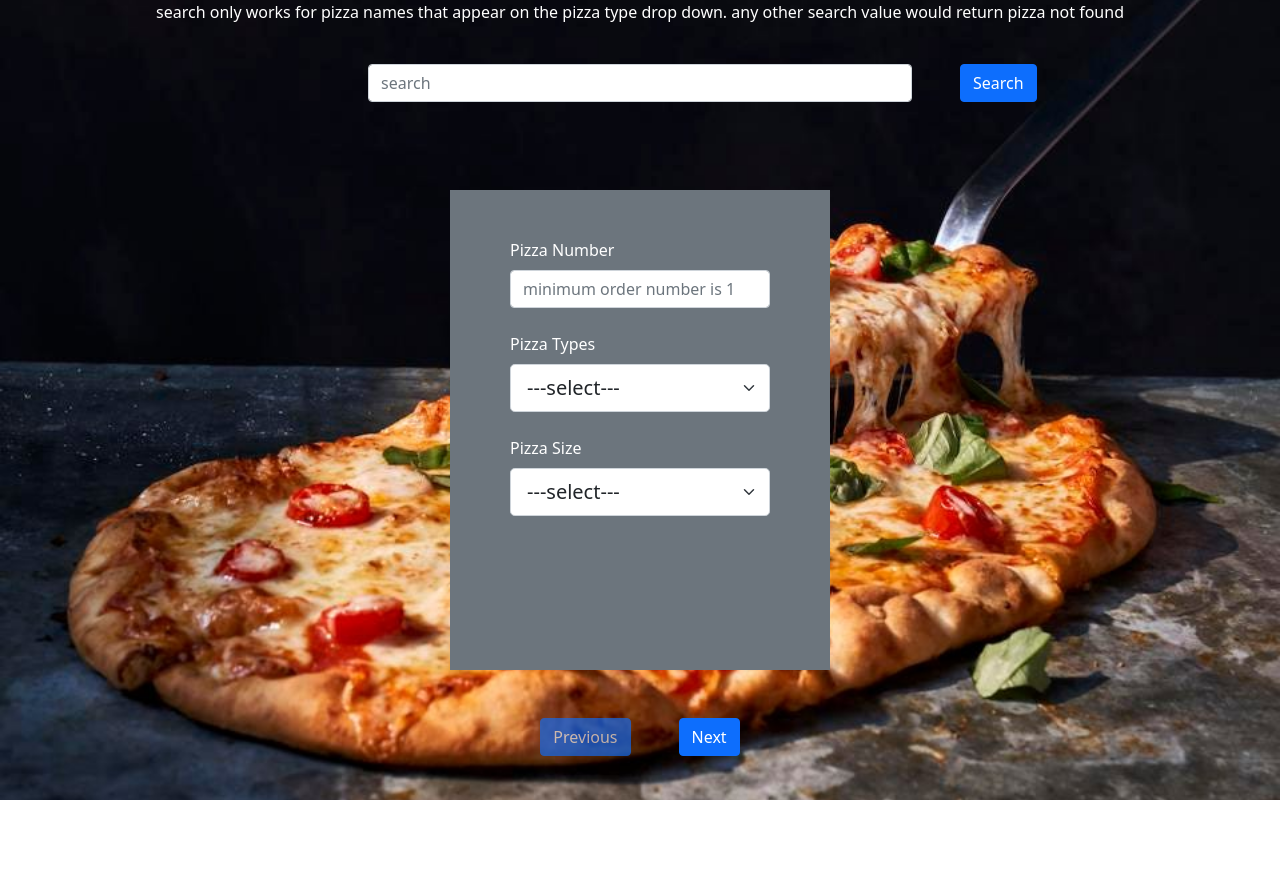
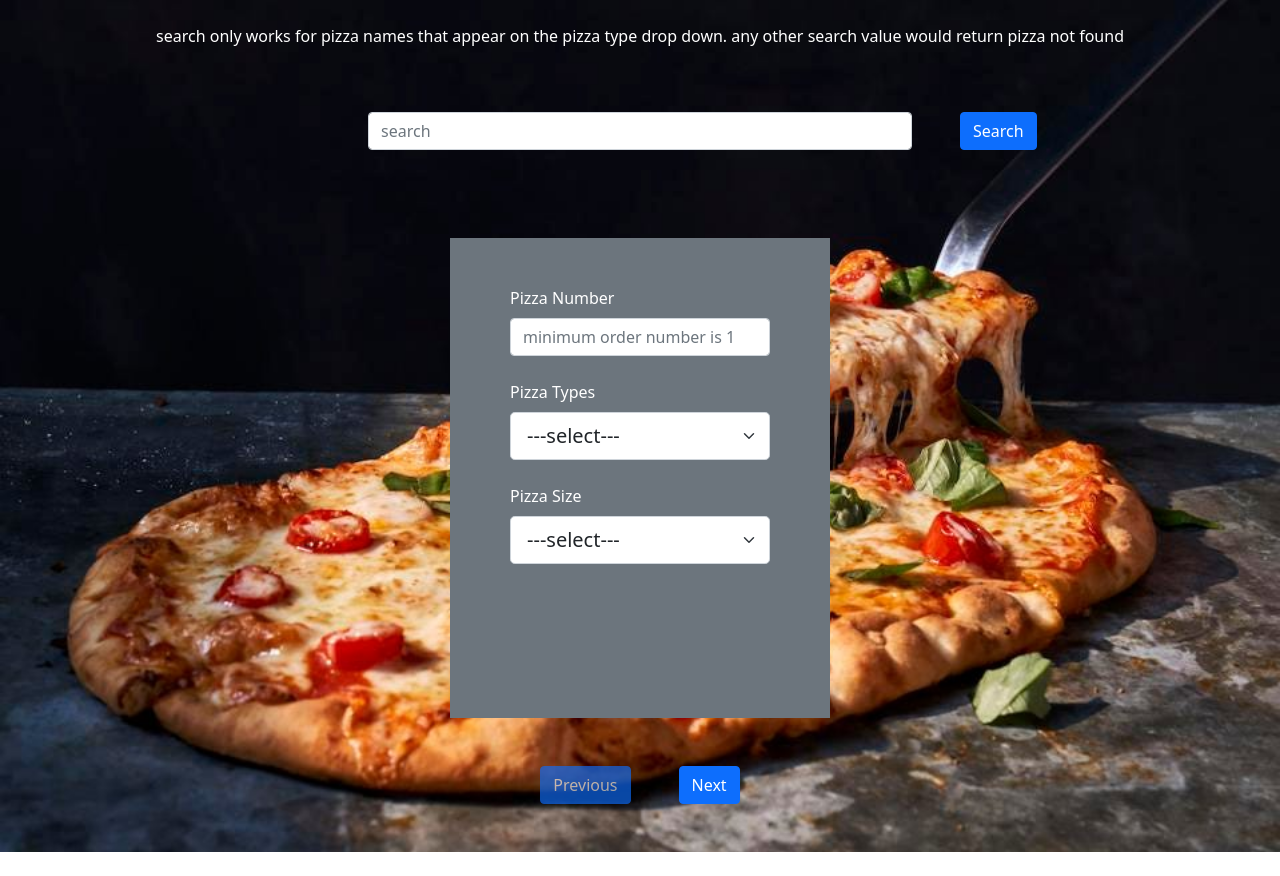
Before and after one commit to haywhy2019/Awabah-Frontend-Task, a React app: page / in a window 1280 px wide. Before the commit the page ends 800 px from the top, so only its background shows below. Built offline with nearby package versions, Linux system fonts and the light colour scheme.

Commit message:
completed

```diff
--- a/src/App.tsx
+++ b/src/App.tsx
@@ -39,17 +39,17 @@ const App = () => {
   };
   return (
     <div className="bg-image">
-      <p className="text-white text-center">
+      <p className="text-white text-center py-4">
         search only works for pizza names that appear on the pizza type drop
         down. any other search value would return pizza not found
       </p>
-      <div className="col-12 col-md-6 col-lg=4 d-flex  mx-auto align-items-center">
+      <div className="col-12 col-md-6 col-lg=4 d-md-flex  mx-auto align-items-center ">
         <CustomInput
           type="search"
           placeholder="search "
           onChange={(e: any) => setSearch(e.target.value)}
         />
-        <div className="py-2">
+        <div className="py-2 text-center mx-auto">
           <Button label="Search" onClick={searchPizza} />
         </div>
       </div>
@@ -58,7 +58,7 @@ const App = () => {
           {searchResult ? searchResult.name : "Pizza not found"}
         </p>
       </div>
-      <div className="container-fluid">
+      <div className="container-fluid mb-4">
         {step == 1 && (
           <PizzaForm
             next={next}
--- a/src/app.css
+++ b/src/app.css
@@ -11,7 +11,7 @@ input[type=number] {
 
 .bg-image {
     background: url("./images/pizza.jpeg");
-    height: 100vh;
+    height: 100%;
     background-position: center;
     background-repeat: no-repeat;
     background-size: cover;
@@ -24,3 +24,10 @@ input[type=number] {
   .summary-height {
     height: 35rem;
   }
+  @media only screen and (min-width: 1200px) {
+    .bg-image {
+
+      min-height: 100vh;
+
+    }
+  }
--- a/src/component/ControlBtn.tsx
+++ b/src/component/ControlBtn.tsx
@@ -15,7 +15,7 @@ const ControlBtn = ({
     disabled2: boolean;
   }) => {
     return (
-      <div className="col-12  d-flex justify-content-center  pt-5">
+      <div className="col-12  d-flex justify-content-center  p-5">
         <div className="btn-group me-5">
           <Button
             label="Previous"
```
